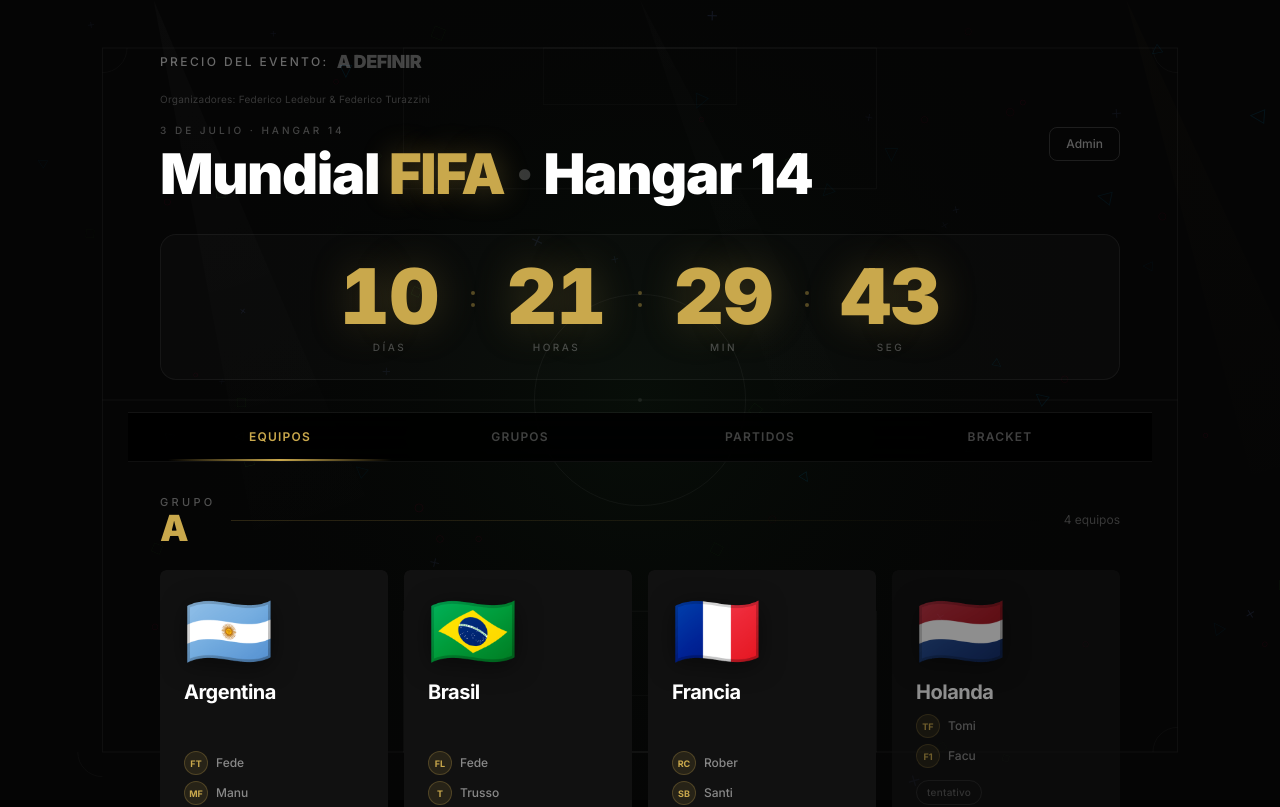
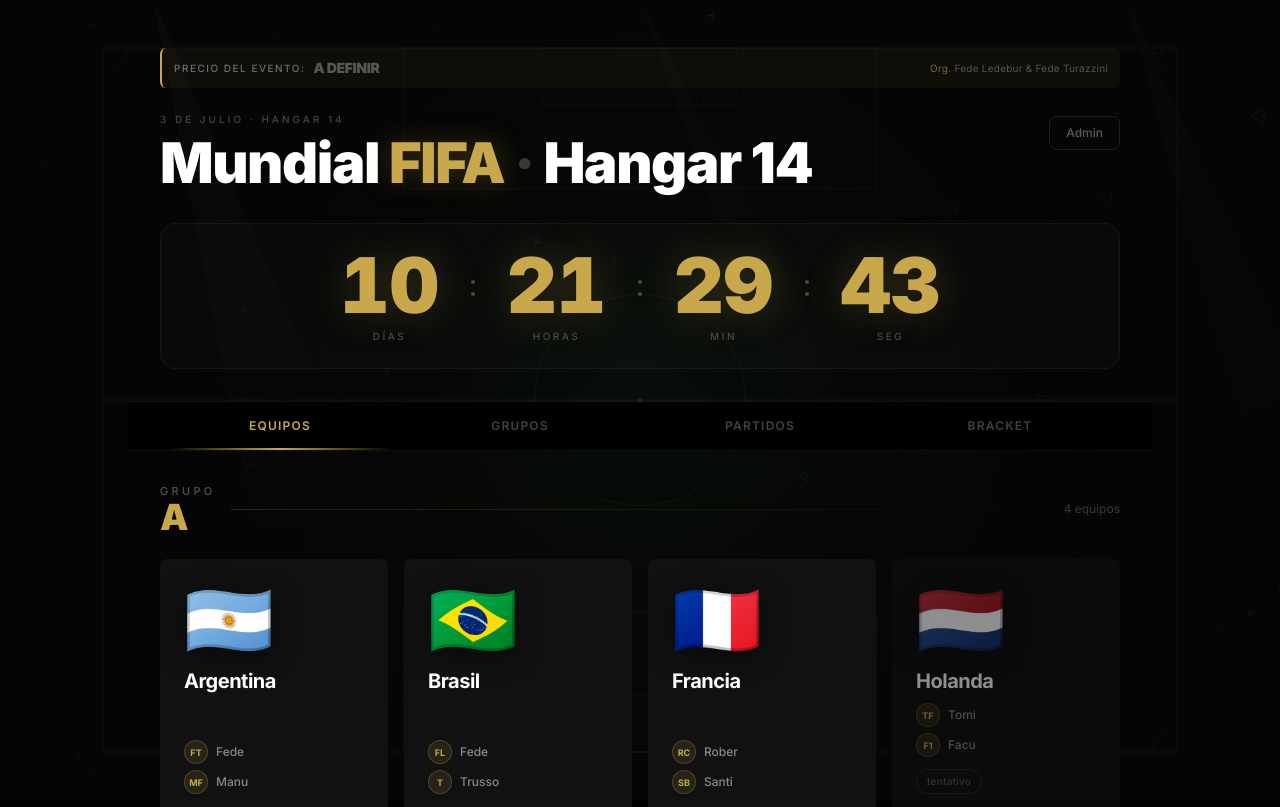
Before and after one commit to fedeturazzini/mundialHangar14, a Next.js app: page / in a window 1280 px wide. Shown: the top 807 px of the page. Built offline with nearby package versions, Linux system fonts and the light colour scheme; no server answers; the database is empty.

Commit message:
feat: precio + organizadores en box dorado unificado

```diff
--- a/app/page.tsx
+++ b/app/page.tsx
@@ -137,12 +137,21 @@
           className="px-4 lg:px-8 pt-12 pb-6"
           style={{ borderBottom: '1px solid rgba(255,255,255,0.06)' }}
         >
+          {/* Precio + Organizadores — box con acento dorado */}
+          <div
+            className="flex items-center justify-between mb-6 px-3 py-2.5"
+            style={{
+              background: 'rgba(201,168,76,0.05)',
+              borderRadius: '6px',
+              borderLeft: '2px solid #C9A84C',
+            }}
+          >
             {/* Precio del evento */}
-          <div className="mb-4">
+            <div>
               {editandoPrecio && isAdmin ? (
-              <div className="flex items-center gap-3">
-                <span className="text-xs text-white/40 tracking-[0.2em] uppercase font-medium">
-                  Precio del evento:
+                <div className="flex items-center gap-2">
+                  <span className="text-[10px] text-white/40 tracking-[0.15em] uppercase font-medium">
+                    Precio:
                   </span>
                   <input
                     autoFocus
@@ -154,8 +163,8 @@
                       if (e.key === 'Escape') setEditandoPrecio(false);
                     }}
                     placeholder="ej: $5.000"
-                  className="bg-transparent text-lg font-black outline-none border-b pb-0.5"
-                  style={{ color: '#C9A84C', borderColor: 'rgba(201,168,76,0.5)', width: '150px' }}
+                    className="bg-transparent text-sm font-black outline-none border-b pb-0.5"
+                    style={{ color: '#C9A84C', borderColor: 'rgba(201,168,76,0.5)', width: '120px' }}
                     onBlur={guardarPrecio}
                   />
                 </div>
@@ -170,30 +179,31 @@
                   className="flex items-center gap-2 group"
                   style={{ cursor: isAdmin ? 'pointer' : 'default' }}
                 >
-                <span className="text-xs text-white/40 tracking-[0.2em] uppercase font-medium">
+                  <span className="text-[10px] text-white/40 tracking-[0.15em] uppercase font-medium">
                     Precio del evento:
                   </span>
                   <span
-                  className="text-lg font-black tracking-tight"
+                    className="text-sm font-black tracking-tight"
                     style={{
-                    color: precio === 'A DEFINIR' ? 'rgba(255,255,255,0.25)' : '#C9A84C',
-                    textShadow: precio !== 'A DEFINIR' ? '0 0 20px rgba(201,168,76,0.3)' : 'none',
+                      color: precio === 'A DEFINIR' ? 'rgba(255,255,255,0.3)' : '#C9A84C',
+                      textShadow: precio !== 'A DEFINIR' ? '0 0 16px rgba(201,168,76,0.35)' : 'none',
                     }}
                   >
                     {precio}
                   </span>
                   {isAdmin && (
-                  <span className="text-[10px] text-white/20 opacity-0 group-hover:opacity-100 transition-opacity">
-                    ✎
-                  </span>
+                    <span className="text-[9px] text-white/20 opacity-0 group-hover:opacity-100 transition-opacity">✎</span>
                   )}
                 </button>
               )}
             </div>
 
-          <p className="text-[10px] text-white/20 tracking-wide mb-4">
-            Organizadores: Federico Ledebur &amp; Federico Turazzini
+            {/* Organizadores */}
+            <p className="text-[10px] text-white/30 tracking-wide">
+              <span style={{ color: 'rgba(201,168,76,0.6)' }}>Org.</span>{' '}
+              Fede Ledebur &amp; Fede Turazzini
             </p>
+          </div>
 
           <div className="flex items-start justify-between mb-8">
             <div>
```
Lines whose indentation alone changed are shown as unchanged.
